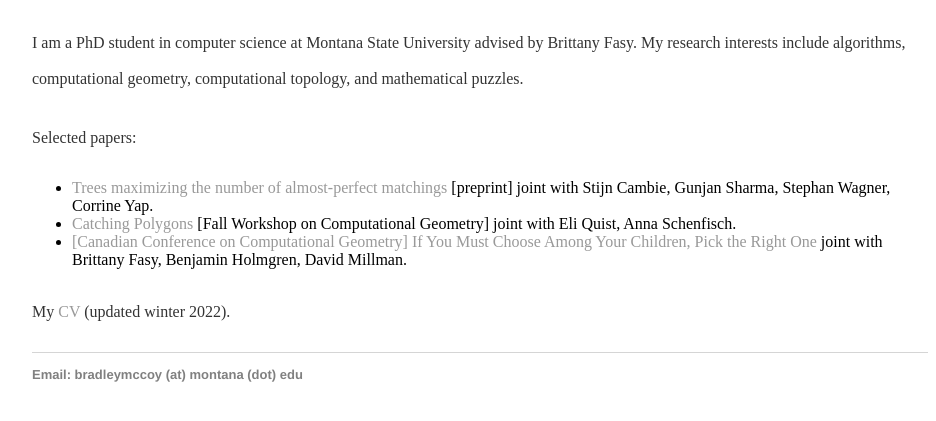
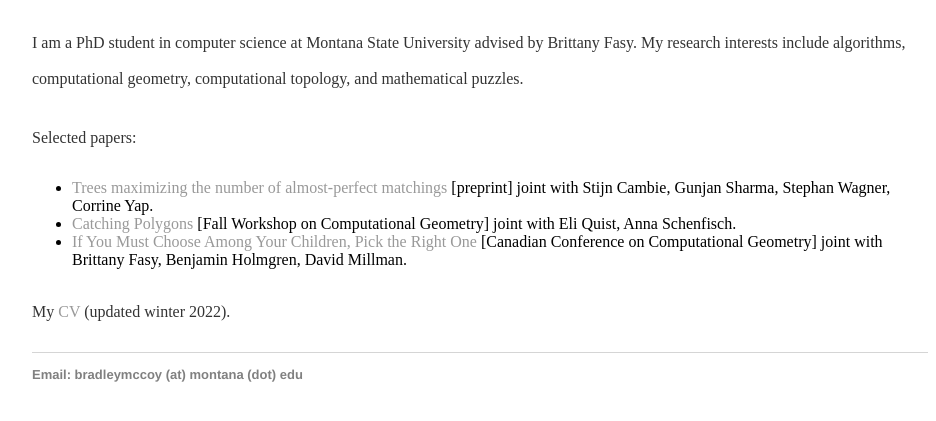
Before and after one commit to Brad-A-M/Brad-A-M.github.io, a Jekyll site: the page built from index.html, in a window 1280 px wide, cut to the strip 421-842 px from the top of the page. Shown: the whole strip, without its empty margins (160-1096 px from the left). Built offline with Jekyll 4.4.1, drawn with Linux system fonts in a browser that asks for light colours.

Commit message:
Update index.html

```diff
--- a/index.html
+++ b/index.html
@@ -18,9 +18,9 @@ title: Bradley McCoy
 	<p><font size="3">
 		Selected papers:
 	<ul>
-		<li><a href="https://arxiv.org/abs/2209.03408">Trees maximizing the number of almost-perfect matchings</a> [preprint] joint with Stijn Cambie, Gunjan Sharma, Stephan Wagner, Corrine Yap.</li>
-  		<li><a href="https://arxiv.org/abs/2201.01286">Catching Polygons</a> [Fall Workshop on Computational Geometry] joint with Eli Quist, Anna Schenfisch.</li>
-  		<li><a href ="https://arxiv.org/abs/2103.13882"> [Canadian Conference on Computational Geometry] If You Must Choose Among Your Children, Pick the Right One</a>
+		<li><a href="https://arxiv.org/abs/2209.03408"> Trees maximizing the number of almost-perfect matchings</a> [preprint] joint with Stijn Cambie, Gunjan Sharma, Stephan Wagner, Corrine Yap.</li>
+  		<li><a href="https://arxiv.org/abs/2201.01286"> Catching Polygons</a> [Fall Workshop on Computational Geometry] joint with Eli Quist, Anna Schenfisch.</li>
+  		<li><a href ="https://arxiv.org/abs/2103.13882"> If You Must Choose Among Your Children, Pick the Right One</a> [Canadian Conference on Computational Geometry]
 		joint with Brittany Fasy, Benjamin Holmgren, David Millman.</li>
 	</ul>
 	</font>
```
